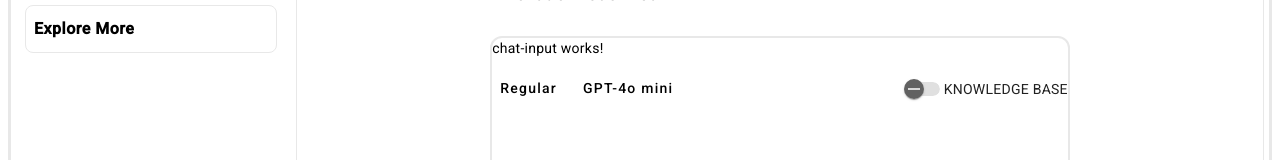
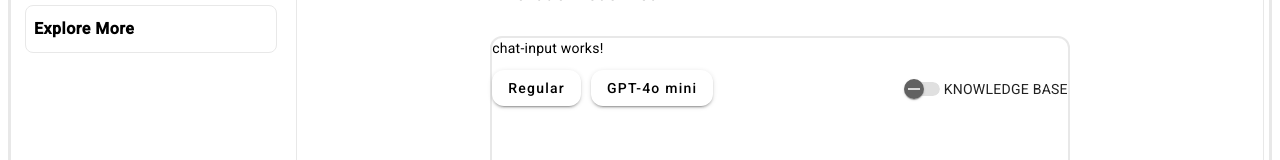
Before and after one commit to InspiroTechnology/aimployee, an Angular app: page /new-flow in a window 1280 px wide. Shown: the part 182-342 px from the top of the page. Built offline with nearby package versions, Linux system fonts and the light colour scheme.

Commit message:
Enhance ChatSettingsComponent buttons with raised style and border radius for improved aesthetics

```diff
--- a/src/app/features/chat/chat-settings/chat-settings.component.html
+++ b/src/app/features/chat/chat-settings/chat-settings.component.html
@@ -1,9 +1,10 @@
 <div class="chat-settings-container">
     <div class="left-buttons">
-        <button mat-button>Regular</button>
-        <button mat-button>
+        <button mat-raised-button>Regular</button>
+        <button mat-raised-button>
             GPT-4o mini
         </button>
+
     </div>
     <div class="right-toggle">
         <mat-slide-toggle>KNOWLEDGE BASE</mat-slide-toggle>
--- a/src/app/features/chat/chat-settings/chat-settings.component.scss
+++ b/src/app/features/chat/chat-settings/chat-settings.component.scss
@@ -13,3 +13,7 @@
   display: flex;
   align-items: center;
 }
+
+button{
+    border-radius: var(--border-radius-md);
+}
```
